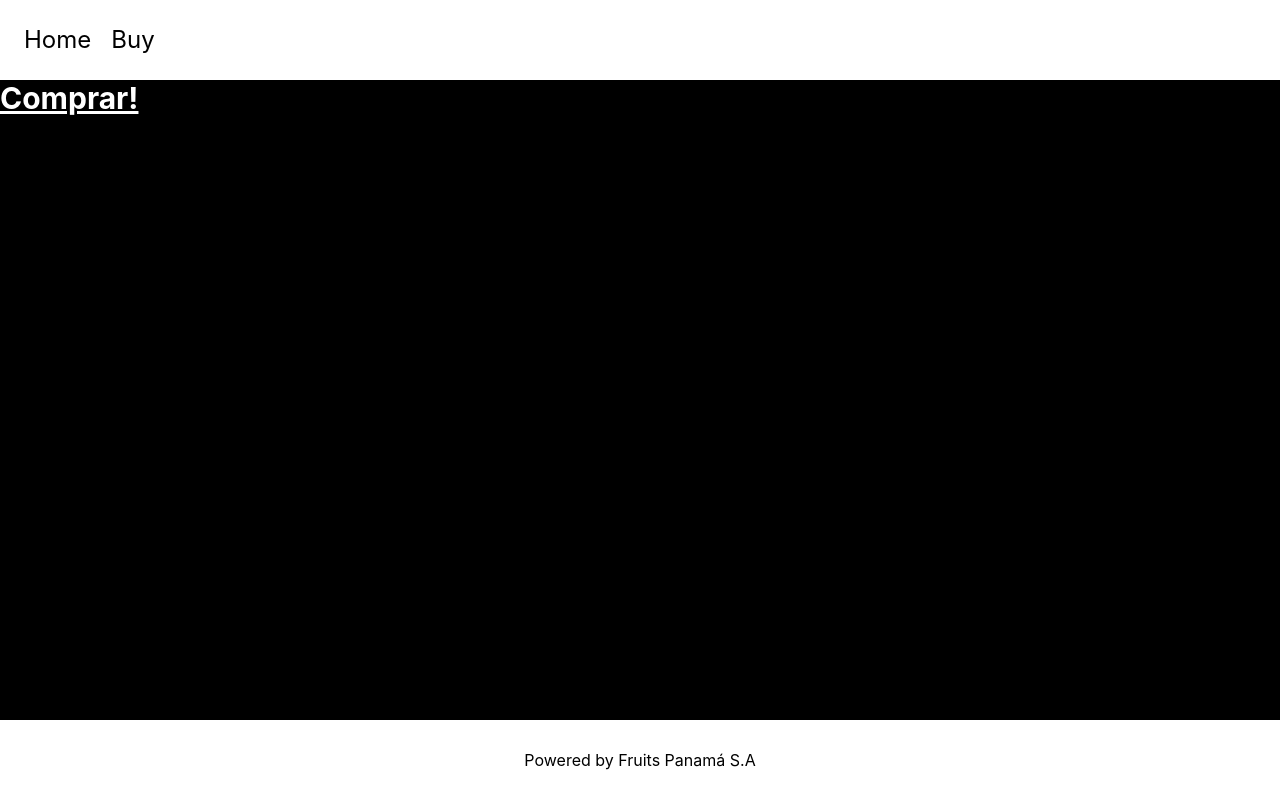
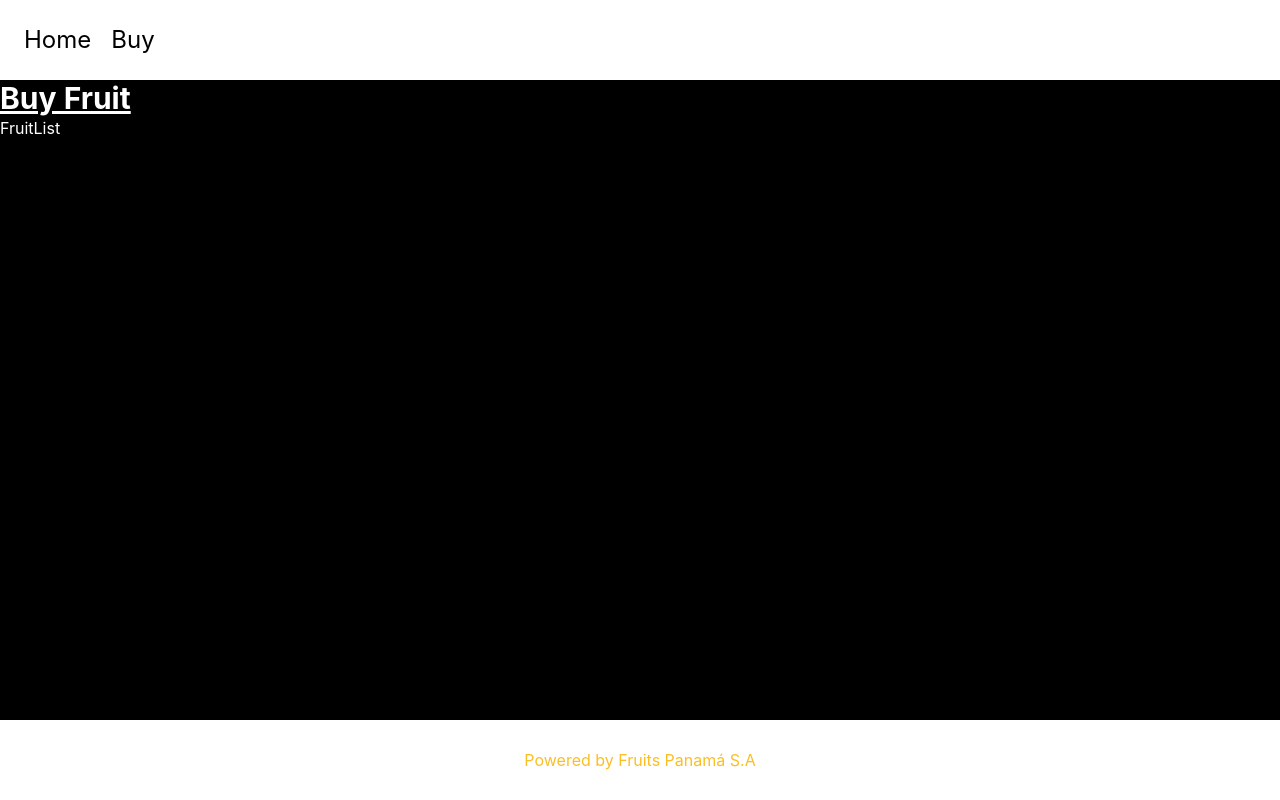
Before and after one commit to NelsonRodriguez7/Curso-NextJs-Products, a Next.js app: page /fruit in a window 1280 px wide. Built offline with nearby package versions, Linux system fonts and the light colour scheme.

Commit message:
Cambios y ya esta corriendo Json con los datos

```diff
--- /dev/null
+++ b/src/components/FruitList/FruitList.tsx
@@ -0,0 +1,5 @@
+import React from "react";
+
+export const FruitList = () => {
+    return <div>FruitList</div>;
+};
--- a/src/components/layout/ApplicationWrapper.tsx
+++ b/src/components/layout/ApplicationWrapper.tsx
@@ -23,7 +23,7 @@ export const ApplicationWrapper: FC<PropsWithChildren <Tprops>> = ({
             <Nav />
         </header>
         <main className="grow flex flex-col text-white">{children}</main>
-        <footer className="flex p-6 h-20 text-black bg-white items-center justify-center">
+        <footer className="flex p-6 h-20 text-amber-400 bg-white items-center justify-center">
         <a
           href="https://vercel.com?utm_source=create-next-app&utm_medium=default-template&utm_campaign=create-next-app"
           target="_blank"
--- a/src/pages/fruit/index.tsx
+++ b/src/pages/fruit/index.tsx
@@ -3,6 +3,7 @@ import Head from 'next/head'
 import Image from 'next/image'
 import styles from '../styles/Home.module.css'
 import { ApplicationWrapper } from '../../components/layout/ApplicationWrapper'
+import { FruitList } from '../../components/FruitList/FruitList'
 
 
 type Tprops = {
@@ -12,7 +13,8 @@ type Tprops = {
 const Buy: NextPage<Tprops> = () => {
   return (
         <ApplicationWrapper title='Buy'>
-          <h1 className="text-3xl font-bold underline">Comprar!</h1>
+          <h1 className="text-3xl font-bold underline">Buy Fruit</h1>
+          <FruitList />
         </ApplicationWrapper>
   );
 };
```
Also changed, not shown: src/pages/api/data.json (added, +15 -0 lines), src/pages/index.tsx (line endings or trailing spaces).
